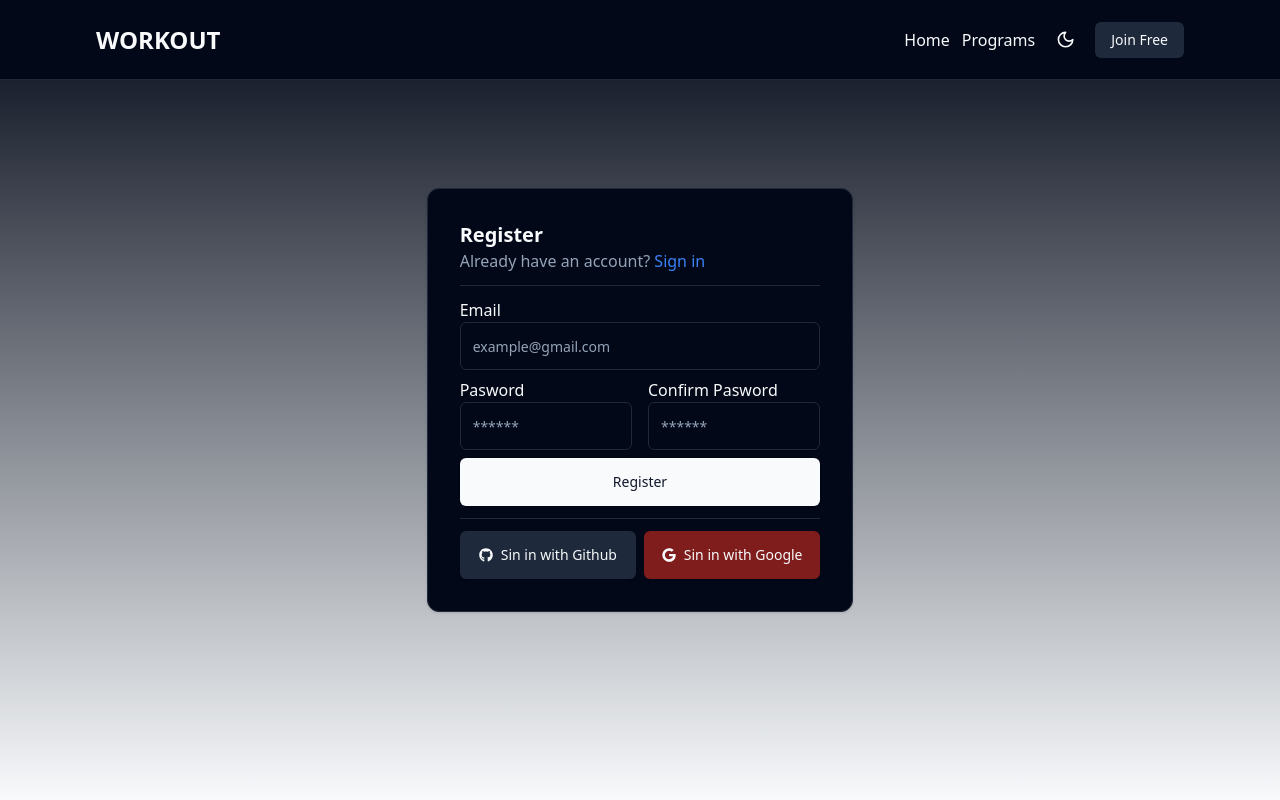
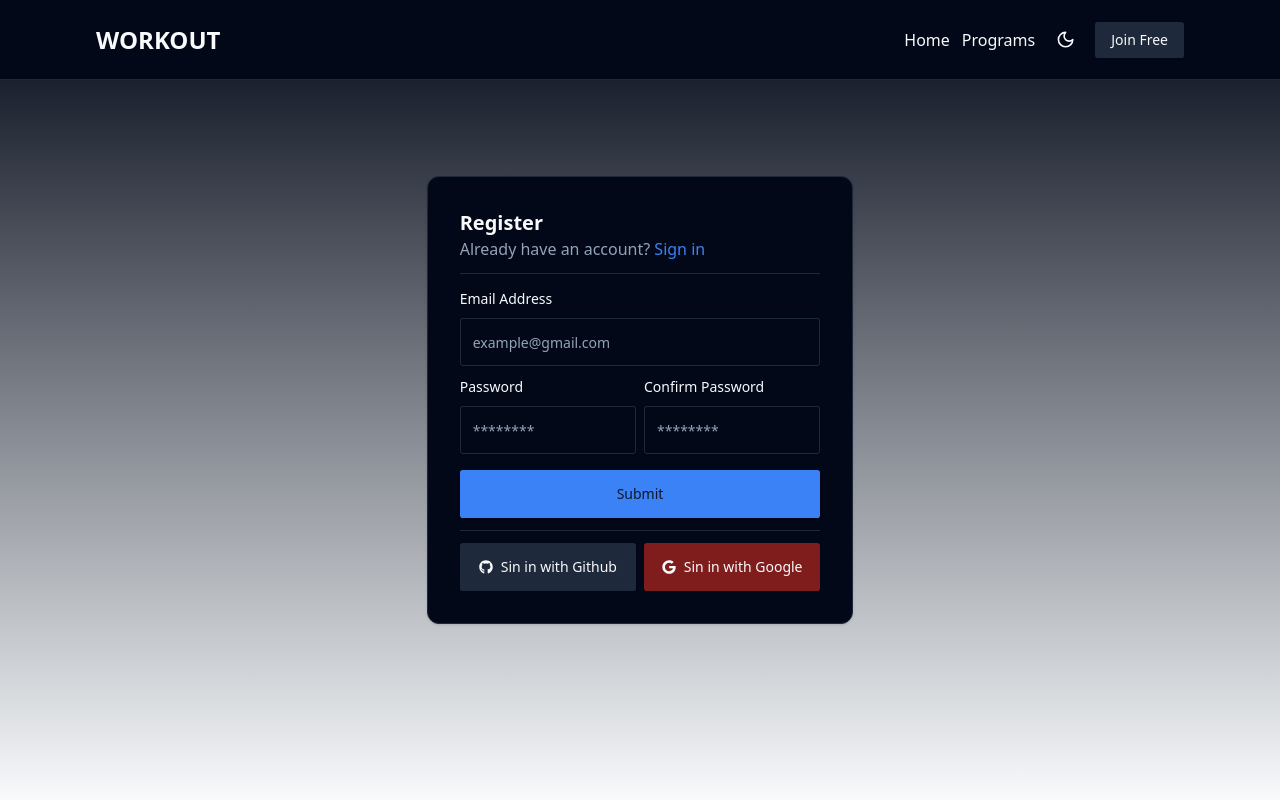
Before and after one commit to asqarbekolimov/gym-tracker, a React (Vite) app: page /auth in a window 1280 px wide. Both pictures are taken after a click on the element "Sign up". Built offline with nearby package versions, Linux system fonts and the light colour scheme.

Commit message:
feat: React hook form validation

```diff
--- a/package.json
+++ b/package.json
@@ -10,8 +10,10 @@
     "preview": "vite preview"
   },
   "dependencies": {
+    "@hookform/resolvers": "^3.3.4",
     "@radix-ui/react-dropdown-menu": "^2.0.6",
     "@radix-ui/react-icons": "^1.3.0",
+    "@radix-ui/react-label": "^2.0.2",
     "@radix-ui/react-separator": "^1.0.3",
     "@radix-ui/react-slot": "^1.0.2",
     "class-variance-authority": "^0.7.0",
@@ -19,10 +21,12 @@
     "lucide-react": "^0.376.0",
     "react": "^18.2.0",
     "react-dom": "^18.2.0",
+    "react-hook-form": "^7.51.3",
     "react-icons": "^5.1.0",
     "react-router-dom": "^6.23.0",
     "tailwind-merge": "^2.3.0",
     "tailwindcss-animate": "^1.0.7",
+    "zod": "^3.23.5",
     "zustand": "^4.5.2"
   },
   "devDependencies": {
--- a/src/components/auth/login.tsx
+++ b/src/components/auth/login.tsx
@@ -2,9 +2,34 @@
 import { Input } from "../ui/input";
 import { Separator } from "../ui/separator";
 import { Button } from "../ui/button";
+import { useForm } from "react-hook-form";
+import { z } from "zod";
+import { loginSchema } from "@/lib/validation";
+import { zodResolver } from "@hookform/resolvers/zod";
+import {
+  Form,
+  FormControl,
+  FormField,
+  FormItem,
+  FormLabel,
+  FormMessage,
+} from "../ui/form";
 
 const Login = () => {
   const { setAuth } = useAuthState();
+
+  const form = useForm<z.infer<typeof loginSchema>>({
+    resolver: zodResolver(loginSchema),
+    defaultValues: {
+      email: "",
+      password: "",
+    },
+  });
+
+  const onSubmit = async (values: z.infer<typeof loginSchema>) => {
+    console.log(values);
+  };
+
   return (
     <div className="flex flex-col">
       <h2 className="text-xl font-bold">Login</h2>
@@ -18,15 +43,41 @@
         </span>
       </p>
       <Separator className="my-3" />
-      <div>
-        <span>Email</span>
-        <Input placeholder="example@gmail.com" />
-      </div>
-      <div className="mt-2">
-        <span>Pasword</span>
-        <Input placeholder="******" type="password" />
-      </div>
-      <Button className="w-full h-12 mt-2">Login</Button>
+      <Form {...form}>
+        <form onSubmit={form.handleSubmit(onSubmit)} className="space-y-2">
+          <FormField
+            control={form.control}
+            name="email"
+            render={({ field }) => (
+              <FormItem>
+                <FormLabel>Email Address</FormLabel>
+                <FormControl>
+                  <Input placeholder="example@gmail.com" {...field} />
+                </FormControl>
+                <FormMessage />
+              </FormItem>
+            )}
+          />
+          <FormField
+            control={form.control}
+            name="password"
+            render={({ field }) => (
+              <FormItem>
+                <FormLabel>Password</FormLabel>
+                <FormControl>
+                  <Input placeholder="********" type="password" {...field} />
+                </FormControl>
+                <FormMessage />
+              </FormItem>
+            )}
+          />
+          <div>
+            <Button type="submit" className="h-12 w-full mt-2">
+              Submit
+            </Button>
+          </div>
+        </form>
+      </Form>
     </div>
   );
 };
--- a/src/components/auth/register.tsx
+++ b/src/components/auth/register.tsx
@@ -2,9 +2,34 @@
 import { Separator } from "../ui/separator";
 import { Input } from "../ui/input";
 import { Button } from "../ui/button";
+import { useForm } from "react-hook-form";
+import { z } from "zod";
+import { registerSchema } from "@/lib/validation";
+import { zodResolver } from "@hookform/resolvers/zod";
+import {
+  Form,
+  FormControl,
+  FormField,
+  FormItem,
+  FormLabel,
+  FormMessage,
+} from "../ui/form";
 
 const Register = () => {
   const { setAuth } = useAuthState();
+
+  const form = useForm<z.infer<typeof registerSchema>>({
+    resolver: zodResolver(registerSchema),
+    defaultValues: {
+      email: "",
+      password: "",
+    },
+  });
+
+  const onSubmit = async (values: z.infer<typeof registerSchema>) => {
+    const { email, password } = values;
+  };
+
   return (
     <div className="flex flex-col">
       <h2 className="text-xl font-bold">Register</h2>
@@ -18,21 +43,56 @@
         </span>
       </p>
       <Separator className="my-3" />
-      <div>
-        <span>Email</span>
-        <Input placeholder="example@gmail.com" />
-      </div>
-      <div className="grid grid-cols-2 gap-4 mt-2">
-        <div>
-          <span>Pasword</span>
-          <Input placeholder="******" type="password" />
-        </div>
-        <div>
-          <span>Confirm Pasword</span>
-          <Input placeholder="******" type="password" />
-        </div>
-      </div>
-      <Button className="w-full h-12 mt-2">Register</Button>
+      <Form {...form}>
+        <form onSubmit={form.handleSubmit(onSubmit)} className="space-y-2">
+          <FormField
+            control={form.control}
+            name="email"
+            render={({ field }) => (
+              <FormItem>
+                <FormLabel>Email Address</FormLabel>
+                <FormControl>
+                  <Input placeholder="example@gmail.com" {...field} />
+                </FormControl>
+                <FormMessage />
+              </FormItem>
+            )}
+          />
+          <div className="grid grid-cols-2 gap-2">
+            <FormField
+              control={form.control}
+              name="password"
+              render={({ field }) => (
+                <FormItem>
+                  <FormLabel>Password</FormLabel>
+                  <FormControl>
+                    <Input placeholder="********" type="password" {...field} />
+                  </FormControl>
+                  <FormMessage />
+                </FormItem>
+              )}
+            />
+            <FormField
+              control={form.control}
+              name="confirmPassword"
+              render={({ field }) => (
+                <FormItem>
+                  <FormLabel>Confirm Password</FormLabel>
+                  <FormControl>
+                    <Input placeholder="********" type="password" {...field} />
+                  </FormControl>
+                  <FormMessage />
+                </FormItem>
+              )}
+            />
+          </div>
+          <div>
+            <Button type="submit" className="h-12 w-full mt-2">
+              Submit
+            </Button>
+          </div>
+        </form>
+      </Form>
     </div>
   );
 };
--- /dev/null
+++ b/src/components/ui/form.tsx
@@ -0,0 +1,176 @@
+import * as React from "react"
+import * as LabelPrimitive from "@radix-ui/react-label"
+import { Slot } from "@radix-ui/react-slot"
+import {
+  Controller,
+  ControllerProps,
+  FieldPath,
+  FieldValues,
+  FormProvider,
+  useFormContext,
+} from "react-hook-form"
+
+import { cn } from "@/lib/utils"
+import { Label } from "@/components/ui/label"
+
+const Form = FormProvider
+
+type FormFieldContextValue<
+  TFieldValues extends FieldValues = FieldValues,
+  TName extends FieldPath<TFieldValues> = FieldPath<TFieldValues>
+> = {
+  name: TName
+}
+
+const FormFieldContext = React.createContext<FormFieldContextValue>(
+  {} as FormFieldContextValue
+)
+
+const FormField = <
+  TFieldValues extends FieldValues = FieldValues,
+  TName extends FieldPath<TFieldValues> = FieldPath<TFieldValues>
+>({
+  ...props
+}: ControllerProps<TFieldValues, TName>) => {
+  return (
+    <FormFieldContext.Provider value={{ name: props.name }}>
+      <Controller {...props} />
+    </FormFieldContext.Provider>
+  )
+}
+
+const useFormField = () => {
+  const fieldContext = React.useContext(FormFieldContext)
+  const itemContext = React.useContext(FormItemContext)
+  const { getFieldState, formState } = useFormContext()
+
+  const fieldState = getFieldState(fieldContext.name, formState)
+
+  if (!fieldContext) {
+    throw new Error("useFormField should be used within <FormField>")
+  }
+
+  const { id } = itemContext
+
+  return {
+    id,
+    name: fieldContext.name,
+    formItemId: `${id}-form-item`,
+    formDescriptionId: `${id}-form-item-description`,
+    formMessageId: `${id}-form-item-message`,
+    ...fieldState,
+  }
+}
+
+type FormItemContextValue = {
+  id: string
+}
+
+const FormItemContext = React.createContext<FormItemContextValue>(
+  {} as FormItemContextValue
+)
+
+const FormItem = React.forwardRef<
+  HTMLDivElement,
+  React.HTMLAttributes<HTMLDivElement>
+>(({ className, ...props }, ref) => {
+  const id = React.useId()
+
+  return (
+    <FormItemContext.Provider value={{ id }}>
+      <div ref={ref} className={cn("space-y-2", className)} {...props} />
+    </FormItemContext.Provider>
+  )
+})
+FormItem.displayName = "FormItem"
+
+const FormLabel = React.forwardRef<
+  React.ElementRef<typeof LabelPrimitive.Root>,
+  React.ComponentPropsWithoutRef<typeof LabelPrimitive.Root>
+>(({ className, ...props }, ref) => {
+  const { error, formItemId } = useFormField()
+
+  return (
+    <Label
+      ref={ref}
+      className={cn(error && "text-destructive", className)}
+      htmlFor={formItemId}
+      {...props}
+    />
+  )
+})
+FormLabel.displayName = "FormLabel"
+
+const FormControl = React.forwardRef<
+  React.ElementRef<typeof Slot>,
+  React.ComponentPropsWithoutRef<typeof Slot>
+>(({ ...props }, ref) => {
+  const { error, formItemId, formDescriptionId, formMessageId } = useFormField()
+
+  return (
+    <Slot
+      ref={ref}
+      id={formItemId}
+      aria-describedby={
+        !error
+          ? `${formDescriptionId}`
+          : `${formDescriptionId} ${formMessageId}`
+      }
+      aria-invalid={!!error}
+      {...props}
+    />
+  )
+})
+FormControl.displayName = "FormControl"
+
+const FormDescription = React.forwardRef<
+  HTMLParagraphElement,
+  React.HTMLAttributes<HTMLParagraphElement>
+>(({ className, ...props }, ref) => {
+  const { formDescriptionId } = useFormField()
+
+  return (
+    <p
+      ref={ref}
+      id={formDescriptionId}
+      className={cn("text-[0.8rem] text-muted-foreground", className)}
+      {...props}
+    />
+  )
+})
+FormDescription.displayName = "FormDescription"
+
+const FormMessage = React.forwardRef<
+  HTMLParagraphElement,
+  React.HTMLAttributes<HTMLParagraphElement>
+>(({ className, children, ...props }, ref) => {
+  const { error, formMessageId } = useFormField()
+  const body = error ? String(error?.message) : children
+
+  if (!body) {
+    return null
+  }
+
+  return (
+    <p
+      ref={ref}
+      id={formMessageId}
+      className={cn("text-[0.8rem] font-medium text-destructive", className)}
+      {...props}
+    >
+      {body}
+    </p>
+  )
+})
+FormMessage.displayName = "FormMessage"
+
+export {
+  useFormField,
+  Form,
+  FormItem,
+  FormLabel,
+  FormControl,
+  FormDescription,
+  FormMessage,
+  FormField,
+}
--- /dev/null
+++ b/src/components/ui/label.tsx
@@ -0,0 +1,24 @@
+import * as React from "react"
+import * as LabelPrimitive from "@radix-ui/react-label"
+import { cva, type VariantProps } from "class-variance-authority"
+
+import { cn } from "@/lib/utils"
+
+const labelVariants = cva(
+  "text-sm font-medium leading-none peer-disabled:cursor-not-allowed peer-disabled:opacity-70"
+)
+
+const Label = React.forwardRef<
+  React.ElementRef<typeof LabelPrimitive.Root>,
+  React.ComponentPropsWithoutRef<typeof LabelPrimitive.Root> &
+    VariantProps<typeof labelVariants>
+>(({ className, ...props }, ref) => (
+  <LabelPrimitive.Root
+    ref={ref}
+    className={cn(labelVariants(), className)}
+    {...props}
+  />
+))
+Label.displayName = LabelPrimitive.Root.displayName
+
+export { Label }
--- /dev/null
+++ b/src/lib/validation.ts
@@ -0,0 +1,16 @@
+import { z } from "zod";
+
+export const loginSchema = z.object({
+  email: z.string().email(),
+  password: z.string().min(8),
+});
+export const registerSchema = z
+  .object({
+    email: z.string().email(),
+    password: z.string().min(8),
+    confirmPassword: z.string(),
+  })
+  .refine((data) => data.password === data.confirmPassword, {
+    message: "Password do not match",
+    path: ["confirmPassword"],
+  });
--- a/src/styles/index.css
+++ b/src/styles/index.css
@@ -6,63 +6,46 @@
   :root {
     --background: 0 0% 100%;
     --foreground: 222.2 84% 4.9%;
-
     --card: 0 0% 100%;
     --card-foreground: 222.2 84% 4.9%;
-
     --popover: 0 0% 100%;
     --popover-foreground: 222.2 84% 4.9%;
-
-      --primary: 222.2 47.4% 11.2%;
+    --primary: 221.2 83.2% 53.3%;
     --primary-foreground: 210 40% 98%;
-
     --secondary: 210 40% 96.1%;
     --secondary-foreground: 222.2 47.4% 11.2%;
-
     --muted: 210 40% 96.1%;
     --muted-foreground: 215.4 16.3% 46.9%;
-
     --accent: 210 40% 96.1%;
     --accent-foreground: 222.2 47.4% 11.2%;
-
     --destructive: 0 84.2% 60.2%;
     --destructive-foreground: 210 40% 98%;
-
     --border: 214.3 31.8% 91.4%;
     --input: 214.3 31.8% 91.4%;
-      --ring: 222.2 84% 4.9%;
-
-      --radius: 0.5rem;
+    --ring: 221.2 83.2% 53.3%;
+    --radius: 0.3rem;
   }
 
   .dark {
     --background: 222.2 84% 4.9%;
     --foreground: 210 40% 98%;
-
     --card: 222.2 84% 4.9%;
     --card-foreground: 210 40% 98%;
-
     --popover: 222.2 84% 4.9%;
     --popover-foreground: 210 40% 98%;
-
-      --primary: 210 40% 98%;
+    --primary: 217.2 91.2% 59.8%;
     --primary-foreground: 222.2 47.4% 11.2%;
-
     --secondary: 217.2 32.6% 17.5%;
     --secondary-foreground: 210 40% 98%;
-
     --muted: 217.2 32.6% 17.5%;
     --muted-foreground: 215 20.2% 65.1%;
-
     --accent: 217.2 32.6% 17.5%;
     --accent-foreground: 210 40% 98%;
-
     --destructive: 0 62.8% 30.6%;
     --destructive-foreground: 210 40% 98%;
-
     --border: 217.2 32.6% 17.5%;
     --input: 217.2 32.6% 17.5%;
-      --ring: 212.7 26.8% 83.9%;
+    --ring: 224.3 76.3% 48%;
   }
 }
 
```
Also changed, not shown: 1 other file (tests, documents, lock files or other folders). Lines whose indentation alone changed are shown as unchanged.
